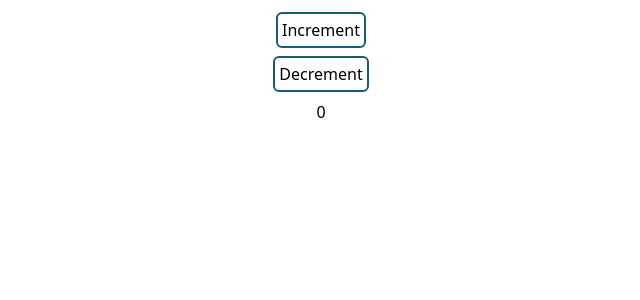
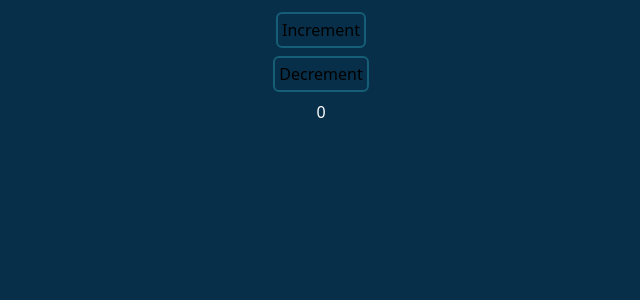
Before and after one commit to syedaAnusha/React-Indepth, a React (Vite) app in the folder learn-react-indepth/: page / in a window 1280 px wide. Shown: the top 300 px of the page, without its empty margins (319-959 px from the left). Built offline with nearby package versions, Linux system fonts and the light colour scheme.

Commit message:
style: Change bgColor in index.html

```diff
--- a/learn-react-indepth/index.html
+++ b/learn-react-indepth/index.html
@@ -6,7 +6,7 @@
     <meta name="viewport" content="width=device-width, initial-scale=1.0" />
     <title>React In-depth</title>
   </head>
-  <body>
+  <body bgcolor="#082f49">
     <div id="root"></div>
     <script type="module" src="/src/main.jsx"></script>
   </body>
--- a/learn-react-indepth/src/react-hooks-components/use-state/CountLabel.jsx
+++ b/learn-react-indepth/src/react-hooks-components/use-state/CountLabel.jsx
@@ -17,8 +17,8 @@ export default function CountLabel({ count }) {
 
   return (
     <>
-      <h1>{count}</h1>
-      <h1>{trend}</h1>
+      <h1 className="text-white">{count}</h1>
+      <h1 className="text-white">{trend}</h1>
     </>
   );
 }
```
